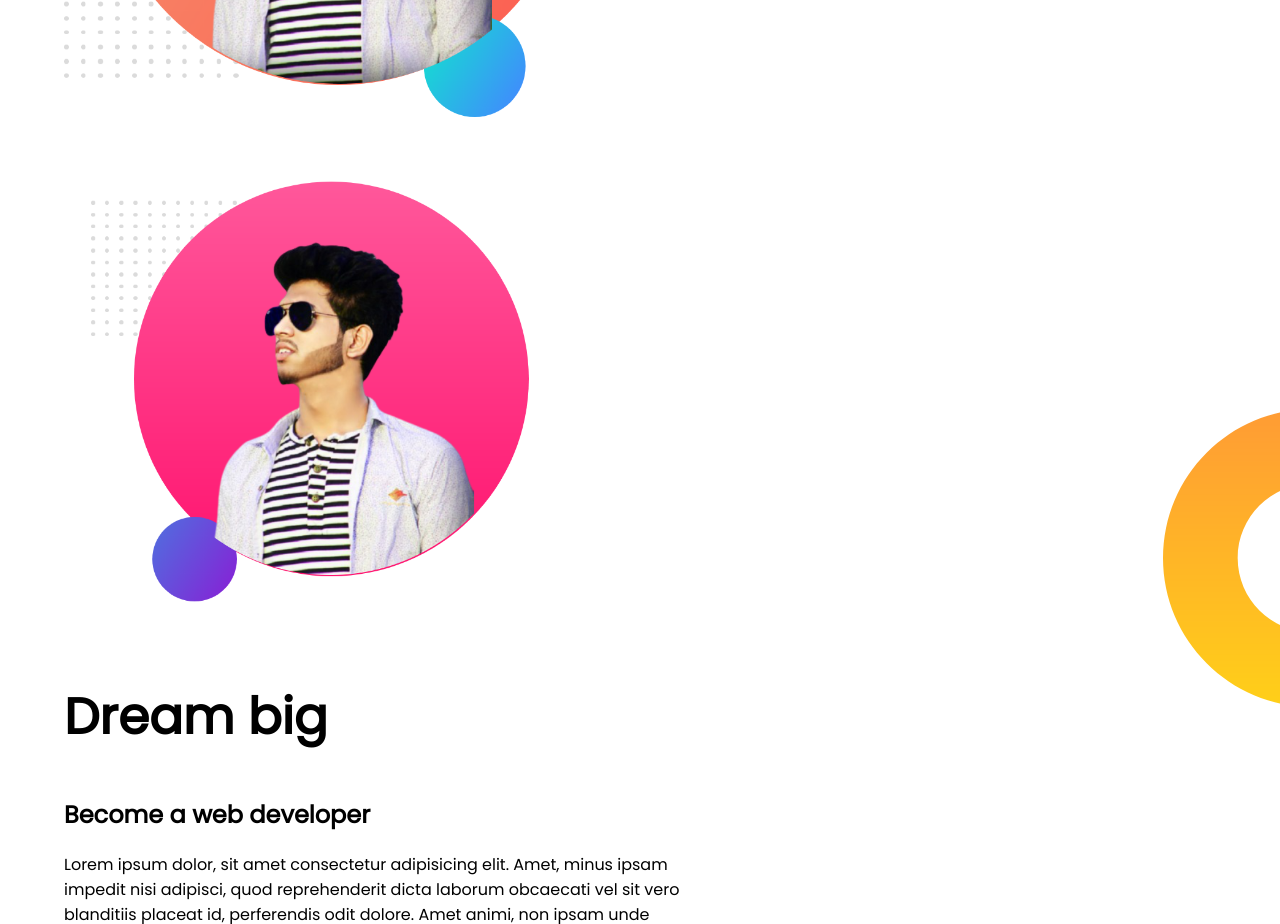
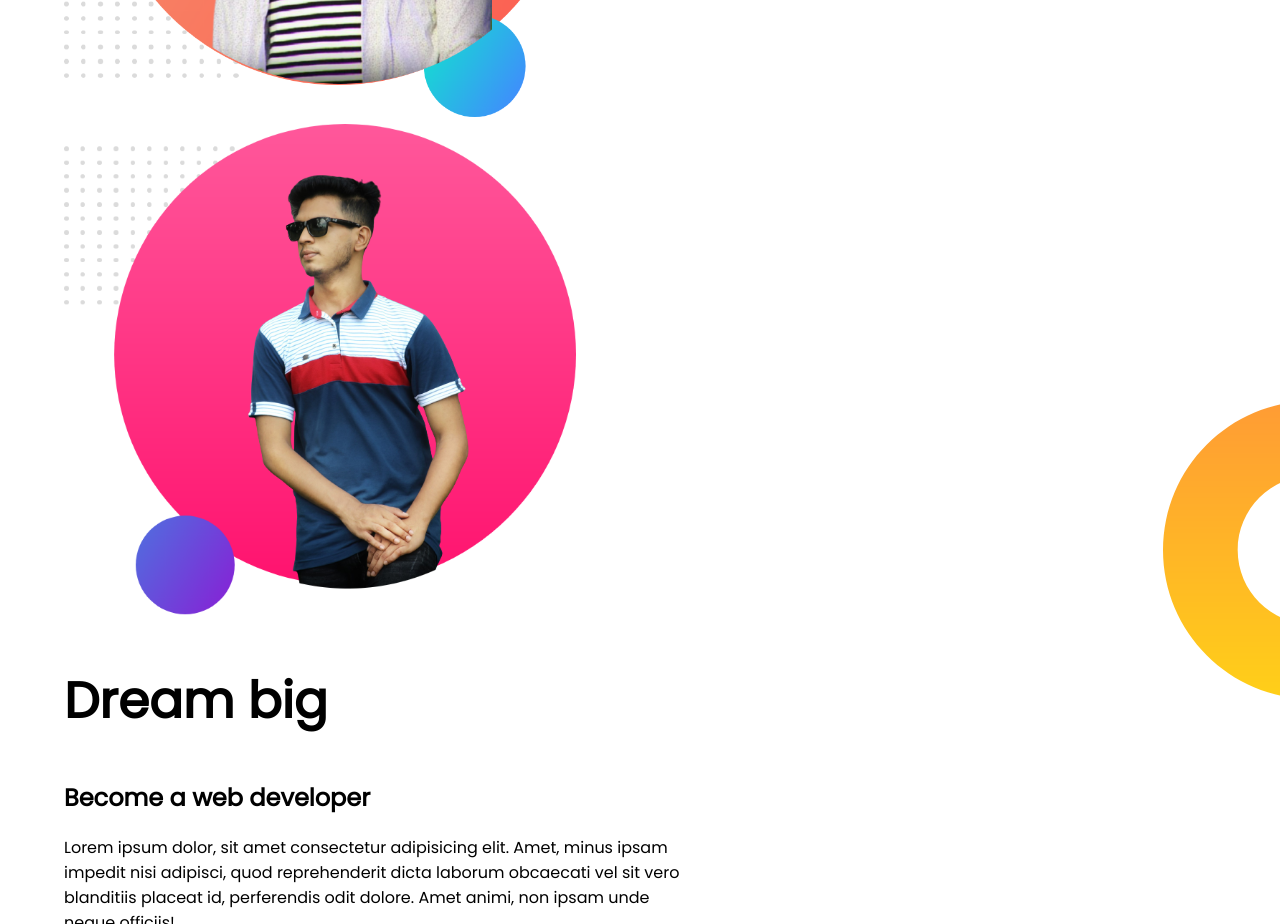
Before and after one commit to Md-yousuf-bd/my-portfolio, a plain HTML site: page index.html in a window 1280 px wide. Shown: the part 880-1804 px from the top of the page. Drawn offline with Linux system fonts and the light colour scheme.

Commit message:
change images

```diff
--- a/index.html
+++ b/index.html
@@ -30,7 +30,7 @@
 </section>
 <section class="dream-big flexibl-container">
     <div class="half-width">
-        <img src="my-bg1.png"alt="yousuf">
+        <img src="my-bg2.png"alt="yousuf">
     </div>
     <div class="half-width">
         <h1>Dream big</h1>
```
Also changed, not shown: my-bg2.png (added).
